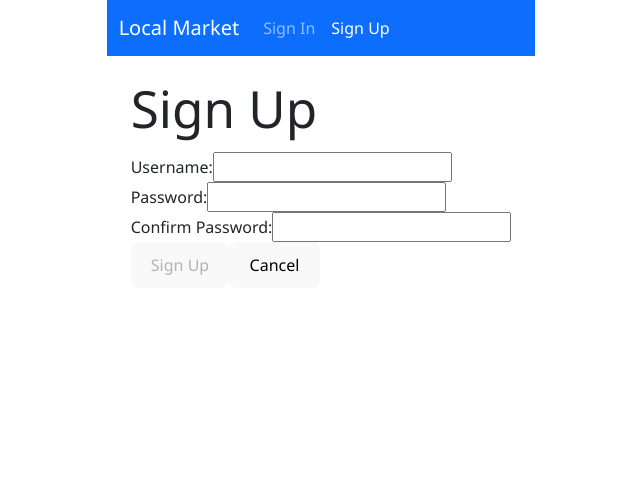
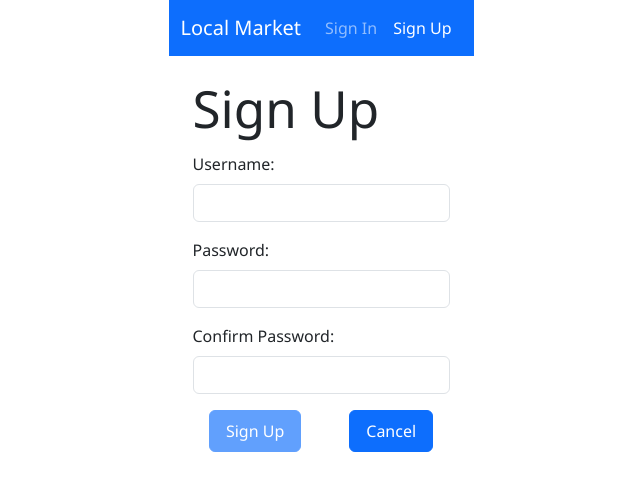
Before and after one commit to manijehshirzadeh/project-3-local-market-react, a React (Vite) app: page /signup in a window 1280 px wide. Shown: the top 490 px of the page, without its empty margins (319-959 px from the left). Built offline with nearby package versions, Linux system fonts and the light colour scheme; no server answers.

Commit message:
improve sign in and sign up pages

```diff
--- a/src/components/SigninForm/SigninForm.jsx
+++ b/src/components/SigninForm/SigninForm.jsx
@@ -1,13 +1,13 @@
-import { useState } from 'react';
-import { Link, useNavigate } from 'react-router-dom';
-import * as authService from '../../services/authService';
+import { useState } from "react";
+import { Link, useNavigate } from "react-router-dom";
+import * as authService from "../../services/authService";
 
 const SigninForm = (props) => {
   const navigate = useNavigate();
-  const [message, setMessage] = useState(['']);
+  const [message, setMessage] = useState([""]);
   const [formData, setFormData] = useState({
-    username: '',
-    password: '',
+    username: "",
+    password: "",
   });
 
   const updateMessage = (msg) => {
@@ -15,7 +15,7 @@ const SigninForm = (props) => {
   };
 
   const handleChange = (e) => {
-    updateMessage('');
+    updateMessage("");
     setFormData({ ...formData, [e.target.name]: e.target.value });
   };
 
@@ -25,7 +25,7 @@ const SigninForm = (props) => {
       const user = await authService.signin(formData);
       console.log(user);
       props.setUser(user);
-      navigate('/');
+      navigate("/");
     } catch (err) {
       updateMessage(err.message);
     }
@@ -35,34 +35,48 @@ const SigninForm = (props) => {
     <main>
       <h1>Log In</h1>
       <p>{message}</p>
-      <form autoComplete="off" onSubmit={handleSubmit}>
-        <div>
-          <label htmlFor="email">Username:</label>
+      <form
+        autoComplete="off"
+        onSubmit={handleSubmit}
+        className="d-flex flex-column align-items-center"
+      >
+        <div className="mb-3">
+          <label htmlFor="username-input" className="form-label">
+            Username:
+          </label>
           <input
             type="text"
             autoComplete="off"
-            id="username"
+            id="username-input"
+            className="form-control"
             value={formData.username}
             name="username"
             onChange={handleChange}
           />
         </div>
-        <div>
-          <label htmlFor="password">Password:</label>
+        <div className="mb-3">
+          <label htmlFor="password-input" className="form-label">
+            Password:
+          </label>
           <input
             type="password"
             autoComplete="off"
-            id="password"
+            id="password-input"
+            className="form-control"
             value={formData.password}
             name="password"
             onChange={handleChange}
           />
         </div>
-        <div>
-          <button>Log In</button>
-          <Link to="/">
-            <button>Cancel</button>
-          </Link>
+        <div className="d-flex gap-5">
+          <div>
+            <button className="btn px-3 py-2 btn-primary">Log In</button>
+          </div>
+          <div>
+            <Link to="/">
+              <button className="btn px-3 py-2 btn-primary">Cancel</button>
+            </Link>
+          </div>
         </div>
       </form>
     </main>
--- a/src/components/SignupForm/SignupForm.jsx
+++ b/src/components/SignupForm/SignupForm.jsx
@@ -1,14 +1,14 @@
-import { useState } from 'react';
-import { Link, useNavigate } from 'react-router-dom';
-import * as authService from '../../services/authService';
+import { useState } from "react";
+import { Link, useNavigate } from "react-router-dom";
+import * as authService from "../../services/authService";
 
 const SignupForm = (props) => {
   const navigate = useNavigate();
-  const [message, setMessage] = useState(['']);
+  const [message, setMessage] = useState([""]);
   const [formData, setFormData] = useState({
-    username: '',
-    password: '',
-    passwordConf: '',
+    username: "",
+    password: "",
+    passwordConf: "",
   });
 
   const updateMessage = (msg) => {
@@ -24,7 +24,7 @@ const SignupForm = (props) => {
     try {
       const newUserResponse = await authService.signup(formData);
       props.setUser(newUserResponse.user);
-      navigate('/');
+      navigate("/");
     } catch (err) {
       updateMessage(err.message);
     }
@@ -40,42 +40,63 @@ const SignupForm = (props) => {
     <main>
       <h1>Sign Up</h1>
       <p>{message}</p>
-      <form onSubmit={handleSubmit}>
-        <div>
-          <label htmlFor="username">Username:</label>
+      <form
+        onSubmit={handleSubmit}
+        className="d-flex flex-column align-items-center"
+      >
+        <div className="mb-3">
+          <label className="form-label" htmlFor="username-input">
+            Username:
+          </label>
           <input
             type="text"
-            id="name"
+            id="username-input"
             value={username}
             name="username"
+            className="form-control"
             onChange={handleChange}
           />
         </div>
-        <div>
-          <label htmlFor="password">Password:</label>
+        <div className="mb-3">
+          <label className="form-label" htmlFor="password-input">
+            Password:
+          </label>
           <input
             type="password"
-            id="password"
+            id="password-input"
+            className="form-control"
             value={password}
             name="password"
             onChange={handleChange}
           />
         </div>
-        <div>
-          <label htmlFor="confirm">Confirm Password:</label>
+        <div className="mb-3">
+          <label className="form-label" htmlFor="confirm-input">
+            Confirm Password:
+          </label>
           <input
             type="password"
-            id="confirm"
+            id="confirm-input"
             value={passwordConf}
+            className="form-control"
             name="passwordConf"
             onChange={handleChange}
           />
         </div>
-        <div>
-          <button disabled={isFormInvalid()}>Sign Up</button>
-          <Link to="/">
-            <button>Cancel</button>
-          </Link>
+        <div className="d-flex gap-5">
+          <div>
+            <button
+              className="btn px-3 py-2 btn-primary"
+              disabled={isFormInvalid()}
+            >
+              Sign Up
+            </button>
+          </div>
+          <div>
+            <Link to="/">
+              <button className="btn px-3 py-2 btn-primary">Cancel</button>
+            </Link>
+          </div>
         </div>
       </form>
     </main>
```
